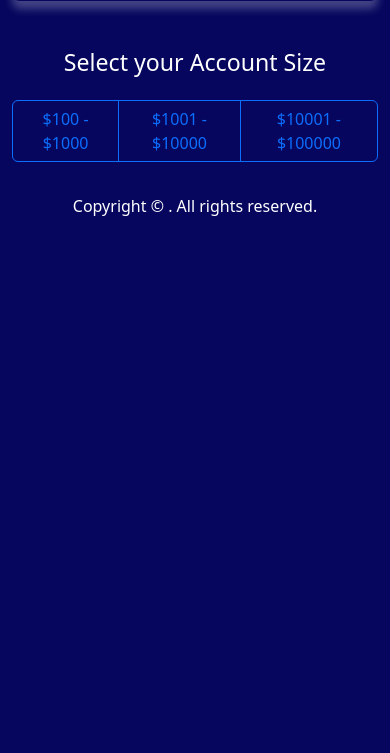
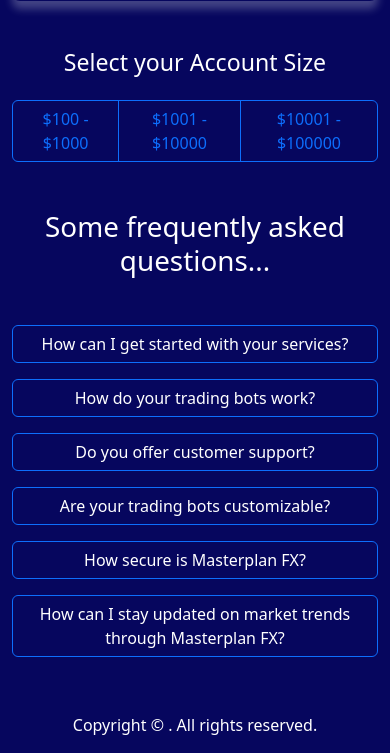
Before and after one commit to Ezekiah3854/thee-plug-trading-website, a Flask app: page / in a window 390 px wide. Shown: the part 2328-3081 px from the top of the page. Before the commit the page ends 2544 px from the top, so only its background shows below. Run offline with Flask 3, Linux system fonts and the light colour scheme.

Commit message:
responsive UIs

```diff
--- a/templates/home.html
+++ b/templates/home.html
@@ -171,7 +171,7 @@
 								<p>Since you are a MAsterplan FX member, you are given a profit share of <strong>82%</strong> of the profit after trading. This profit share will now be consistent in all your invest going forward.</p>
 						</section>
 
-						<section class="text-center">
+						<section class="text-center mb-5">
 							<div class="py-6 ">
 								<h3>Select your Account Size</h3>
 								<div class="btn-group mt-3" role="group" aria-label="Basic outlined example">
@@ -179,6 +179,73 @@
 									<button type="button" class="btn btn-outline-primary">$1001 - $10000</button>
 									<button type="button" class="btn btn-outline-primary">$10001 - $100000</button>
 								</div>
+							</div>
+
+
+						</section>
+
+						<section class="mb-4">
+							<h1 class="text-center mb-5">Some frequently asked questions...</h1>
+							<p class="text-center w-3/4">
+								<button class="btn btn-primary bg-transparent" style="width: 100%;"  type="button" data-bs-toggle="collapse" data-bs-target="#faq1" aria-expanded="false" aria-controls="collapseExample">
+									How can I get started with your services?
+								</button>
+							</p>
+							<div class="collapse " id="faq1">
+								<div class="card card-body bg-transparent">
+									Getting started is easy! Simply sign up on our website, choose a service package, and start exploring market insights or integrating our trading bots into your strategy.								</div>
+							</div>
+
+							<p class="text-center w-3/4">
+								<button class="btn btn-primary bg-transparent" style="width: 100%;"  type="button" data-bs-toggle="collapse" data-bs-target="#faq2" aria-expanded="false" aria-controls="collapseExample">
+									How do your trading bots work?
+								</button>
+							</p>
+							<div class="collapse " id="faq2">
+								<div class="card card-body bg-transparent">
+									Our trading bots leverage advanced algorithms and strategies like market-making and accumulator techniques to execute trades efficiently. They are designed to analyze trends, make informed decisions, and optimize trading performance.
+								</div>
+							</div>
+
+							<p class="text-center w-3/4">
+								<button class="btn btn-primary bg-transparent" style="width: 100%;"  type="button" data-bs-toggle="collapse" data-bs-target="#faq3" aria-expanded="false" aria-controls="collapseExample">
+									Do you offer customer support?
+								</button>
+							</p>
+							<div class="collapse " id="faq3">
+								<div class="card card-body bg-transparent">
+									Yes! We have a 24/7 customer support team ready to assist with any trading-related inquiries, technical issues, or guidance needed.
+=								</div>
+							</div>
+
+							<p class="text-center w-3/4">
+								<button class="btn btn-primary bg-transparent" style="width: 100%;"  type="button" data-bs-toggle="collapse" data-bs-target="#faq4" aria-expanded="false" aria-controls="collapseExample">
+									Are your trading bots customizable?
+								</button>
+							</p>
+							<div class="collapse " id="faq4">
+								<div class="card card-body bg-transparent">
+									Yes, our bots can be fine-tuned based on specific trading preferences, risk tolerance, and strategies. We provide customization options to align with your individual goals.								</div>
+							</div>
+
+							<p class="text-center w-3/4">
+								<button class="btn btn-primary bg-transparent" style="width: 100%;"  type="button" data-bs-toggle="collapse" data-bs-target="#faq5" aria-expanded="false" aria-controls="collapseExample">
+									How secure is Masterplan FX?
+								</button>
+							</p>
+							<div class="collapse " id="faq5">
+								<div class="card card-body bg-transparent">
+									We prioritize security by using encrypted data protection, secure login credentials, and regulatory compliance to ensure safe trading experiences for our users.								</div>
+							</div>
+
+							<p class="text-center">
+								<button class="btn btn-primary bg-transparent" style="width: 100%;"  type="button" data-bs-toggle="collapse" data-bs-target="#faq6" aria-expanded="false" aria-controls="collapseExample">
+									How can I stay updated on market trends through Masterplan FX?
+								</button>
+							</p>
+							<div class="collapse " id="faq6">
+								<div class="card card-body bg-transparent">
+									We provide regular market insights, newsletters, and real-time trading signals to all our onboard traders to keep them informed about trends and opportunities.								</div>
 							</div>
 
 
```
Also changed, not shown: templates/register.html (+4 -4 lines).
